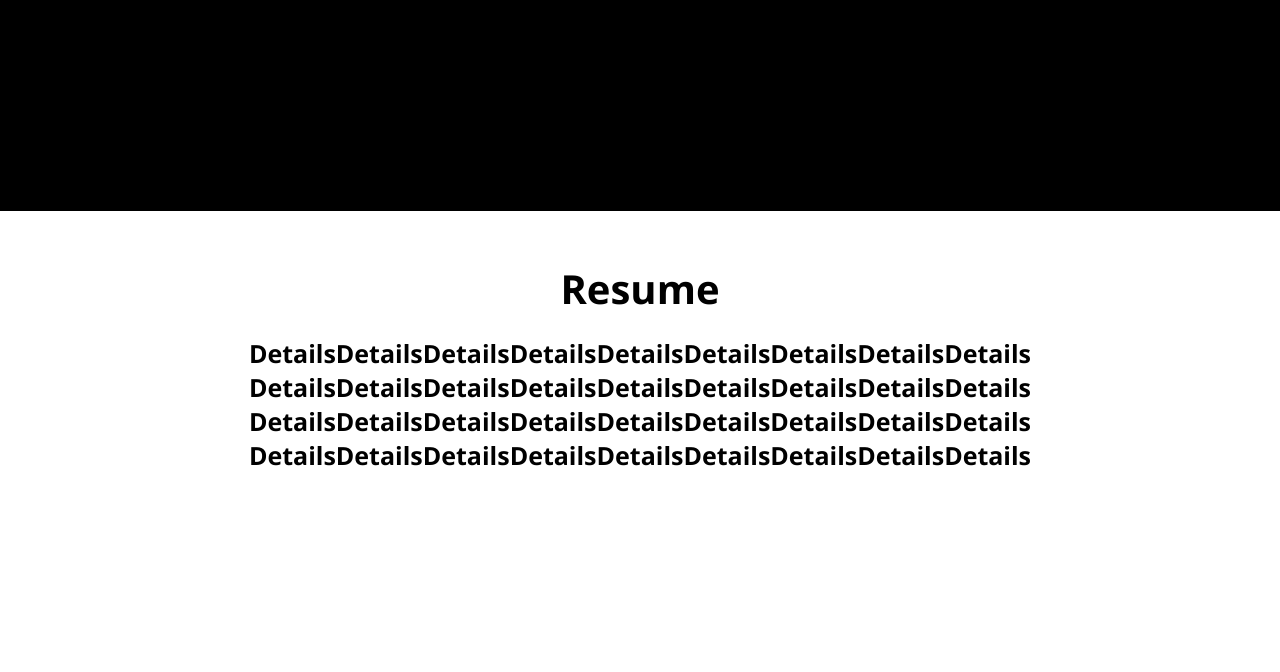
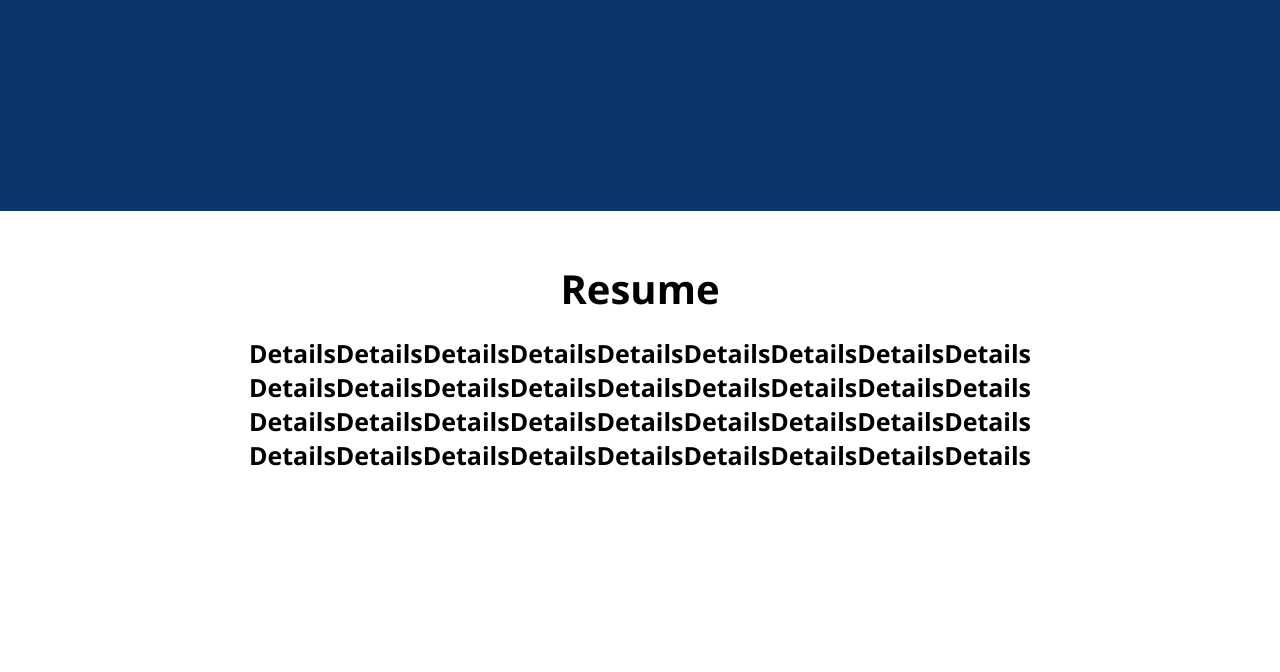
Before and after one commit to ThanadolWiJarn/Portfolio, a plain HTML site: page index.html in a window 1280 px wide. Shown: the part 646-1318 px from the top of the page. Drawn offline with Linux system fonts and the light colour scheme.

Commit message:
style.css

```diff
--- a/style.css
+++ b/style.css
@@ -3,7 +3,7 @@
     margin: 0;
     font-family: 'Segoe UI', Tahoma, Geneva, Verdana, sans-serif;
     box-sizing: border-box;
-    background-color: #000000;
+    background-color: #0C356A;
 }
 
 .typed-out{
```
